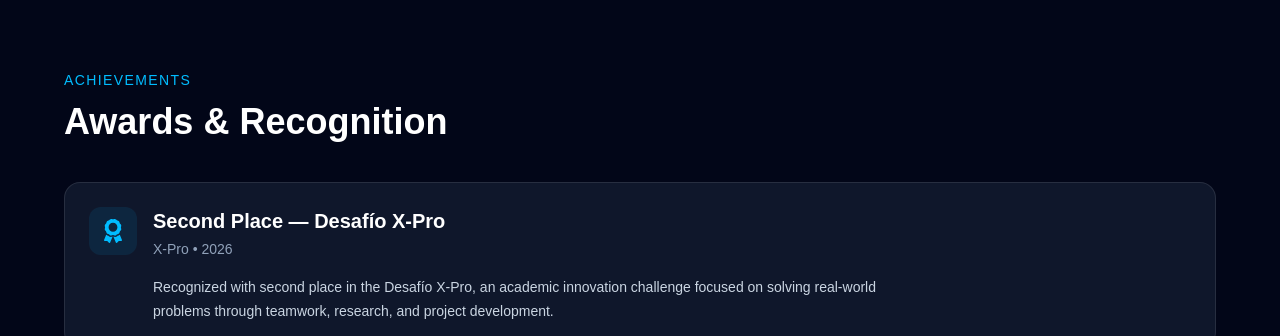
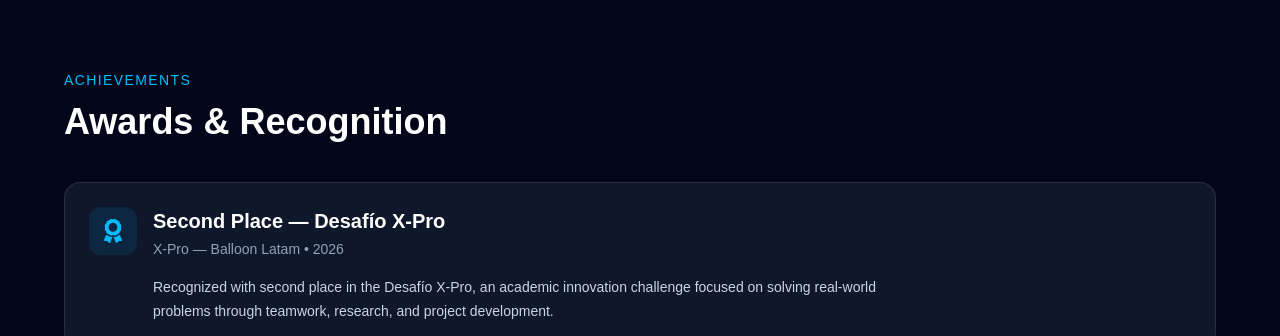
Before and after one commit to Santlas09/Portfolio, a Next.js app: page / in a window 1280 px wide. Shown: the part 2464-2800 px from the top of the page. Built offline with nearby package versions, Linux system fonts and the light colour scheme.

Commit message:
another minor changes

```diff
--- a/src/app/globals.css
+++ b/src/app/globals.css
@@ -28,3 +28,16 @@ body {
 html {
   scroll-behavior: smooth;
 }
+
+body {
+  background-color: #020617;
+}
+
+section {
+  scroll-margin-top: 80px;
+}
+
+::selection {
+  background-color: #38bdf8;
+  color: #020617;
+}
--- /dev/null
+++ b/src/components/SectionWrapper.tsx
@@ -0,0 +1,23 @@
+"use client";
+
+import { motion } from "framer-motion";
+import { ReactNode } from "react";
+
+type SectionWrapperProps = {
+  children: ReactNode;
+  className?: string;
+};
+
+export function SectionWrapper({ children, className = "" }: SectionWrapperProps) {
+  return (
+    <motion.div
+      className={className}
+      initial={{ opacity: 0, y: 40 }}
+      whileInView={{ opacity: 1, y: 0 }}
+      viewport={{ once: true, amount: 0.2 }}
+      transition={{ duration: 0.7 }}
+    >
+      {children}
+    </motion.div>
+  );
+}
--- a/src/sections/About.tsx
+++ b/src/sections/About.tsx
@@ -1,7 +1,9 @@
+import { SectionWrapper } from "@/components/SectionWrapper";
+
 export function About() {
   return (
     <section id="about" className="bg-slate-900 px-6 py-24 text-white">
-      <div className="mx-auto max-w-6xl">
+      <SectionWrapper className="mx-auto max-w-6xl">
         <p className="mb-3 text-sm font-medium uppercase tracking-widest text-sky-400">
           About Me
         </p>
@@ -16,7 +18,7 @@ export function About() {
           building useful software, working with databases, and solving problems
           through clean and organized code.
         </p>
-      </div>
+      </SectionWrapper>
     </section>
   );
 }
--- a/src/sections/Achievements.tsx
+++ b/src/sections/Achievements.tsx
@@ -1,9 +1,10 @@
+import { SectionWrapper } from "@/components/SectionWrapper";
 import { FaAward } from "react-icons/fa";
 
 const achievements = [
   {
     title: "Second Place — Desafío X-Pro",
-    organization: "X-Pro",
+    organization: "X-Pro — Balloon Latam",
     description:
       "Recognized with second place in the Desafío X-Pro, an academic innovation challenge focused on solving real-world problems through teamwork, research, and project development.",
     date: "2026",
@@ -13,7 +14,7 @@ const achievements = [
 export function Achievements() {
   return (
     <section id="achievements" className="bg-slate-950 px-6 py-24 text-white">
-      <div className="mx-auto max-w-6xl">
+      <SectionWrapper className="mx-auto max-w-6xl">
         <p className="mb-3 text-sm font-medium uppercase tracking-widest text-sky-400">
           Achievements
         </p>
@@ -48,7 +49,7 @@ export function Achievements() {
             </article>
           ))}
         </div>
-      </div>
+      </SectionWrapper>
     </section>
   );
 }
--- a/src/sections/Contact.tsx
+++ b/src/sections/Contact.tsx
@@ -1,9 +1,10 @@
+import { SectionWrapper } from "@/components/SectionWrapper";
 import { FaEnvelope, FaGithub, FaLinkedin } from "react-icons/fa";
 
 export function Contact() {
   return (
     <section id="contact" className="bg-slate-900 px-6 py-24 text-white">
-      <div className="mx-auto max-w-6xl">
+      <SectionWrapper className="mx-auto max-w-6xl">
         <p className="mb-3 text-sm font-medium uppercase tracking-widest text-sky-400">
           Contact
         </p>
@@ -53,7 +54,7 @@ export function Contact() {
             </p>
           </a>
         </div>
-      </div>
+      </SectionWrapper>
     </section>
   );
 }
--- a/src/sections/Projects.tsx
+++ b/src/sections/Projects.tsx
@@ -1,10 +1,11 @@
+import { SectionWrapper } from "@/components/SectionWrapper";
 import { projects } from "@/data/projects";
 import { FaExternalLinkAlt, FaGithub } from "react-icons/fa";
 
 export function Projects() {
   return (
     <section id="projects" className="bg-slate-900 px-6 py-24 text-white">
-      <div className="mx-auto max-w-6xl">
+      <SectionWrapper className="mx-auto max-w-6xl">
         <p className="mb-3 text-sm font-medium uppercase tracking-widest text-sky-400">
           Projects
         </p>
@@ -62,7 +63,7 @@ export function Projects() {
             </article>
           ))}
         </div>
-      </div>
+      </SectionWrapper>
     </section>
   );
 }
--- a/src/sections/Skills.tsx
+++ b/src/sections/Skills.tsx
@@ -1,3 +1,5 @@
+import { SectionWrapper } from "@/components/SectionWrapper";
+
 const skills = [
   "Python",
   "JavaScript",
@@ -18,7 +20,7 @@ const skills = [
 export function Skills() {
   return (
     <section id="skills" className="bg-slate-950 px-6 py-24 text-white">
-      <div className="mx-auto max-w-6xl">
+      <SectionWrapper className="mx-auto max-w-6xl">
         <p className="mb-3 text-sm font-medium uppercase tracking-widest text-sky-400">
           Skills
         </p>
@@ -37,7 +39,7 @@ export function Skills() {
             </div>
           ))}
         </div>
-      </div>
+      </SectionWrapper>
     </section>
   );
 }
```
Also changed, not shown: 1 other file (tests, documents, lock files or other folders).
